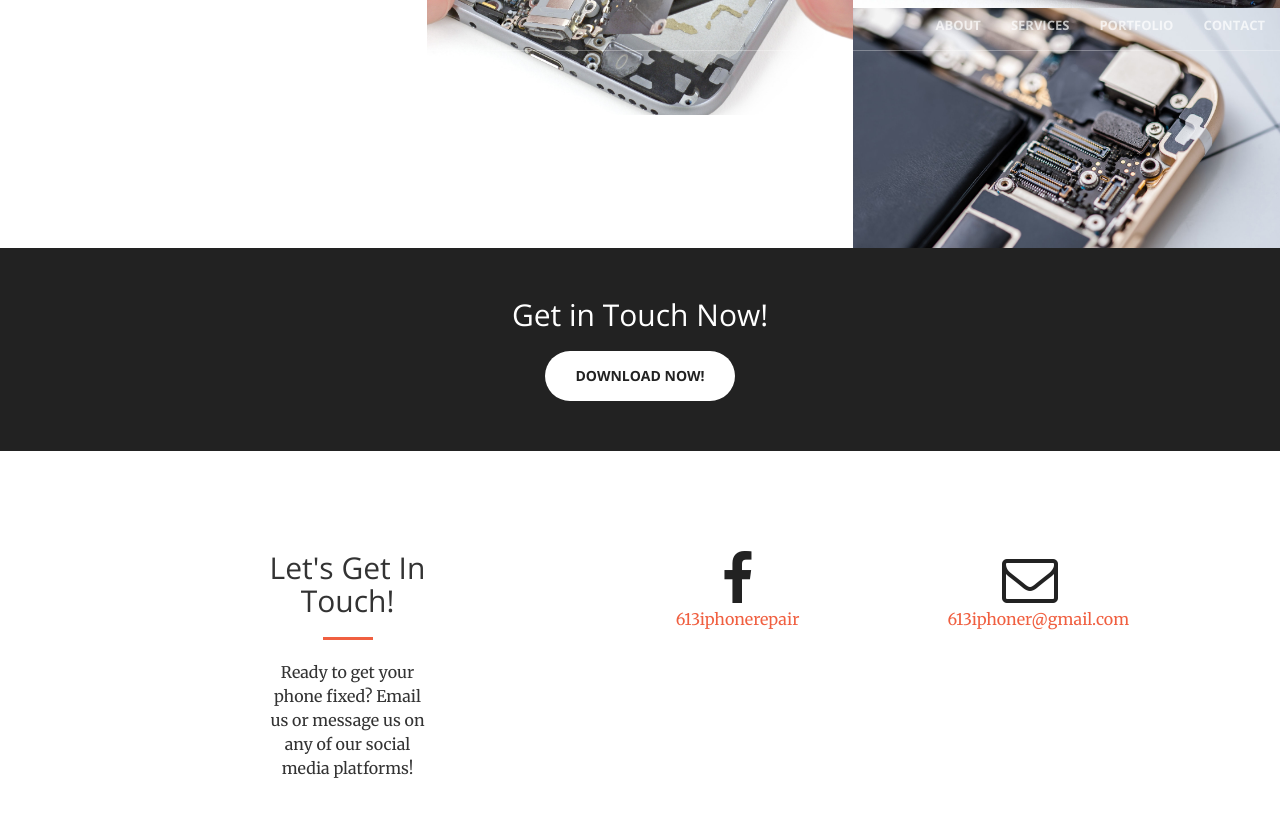
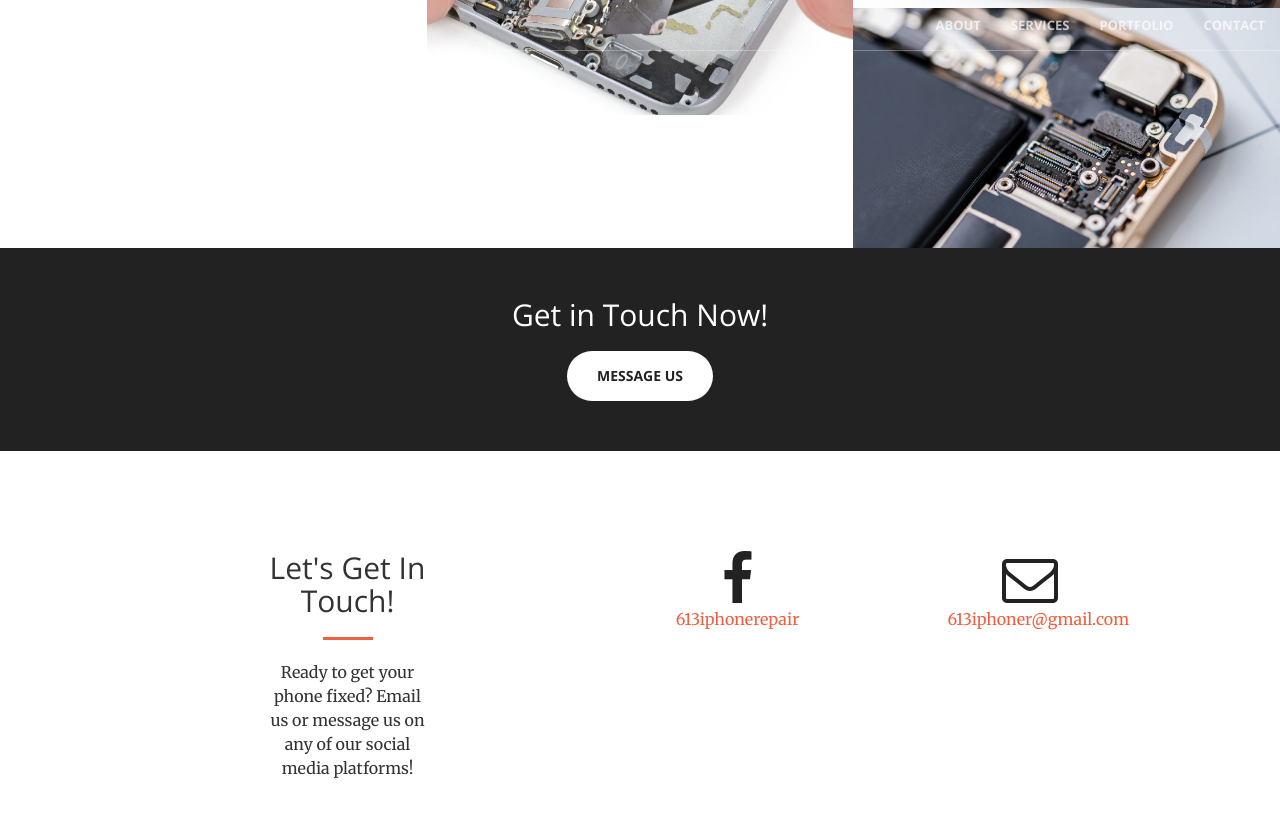
Before and after one commit to SuhaibElkomy/613iphonerepair, a Jekyll site: the page built from index.html, in a window 1280 px wide and 900 px high, scrolled down 2349 px. Shown: the top 817 px of the window. Built offline with Jekyll 4.4.1, drawn with Linux system fonts in a browser that asks for light colours.

Commit message:
Update aside.html

```diff
--- a/_includes/aside.html
+++ b/_includes/aside.html
@@ -2,7 +2,7 @@
       <div class="container text-center">
           <div class="call-to-action">
               <h2>Get in Touch Now!</h2>
-              <a href="#" class="btn btn-default btn-xl wow tada">Download Now!</a>
+              <a href="facebook.com/613iphonerepair" class="btn btn-default btn-xl wow tada">Message us</a>
           </div>
       </div>
   </aside>
```
